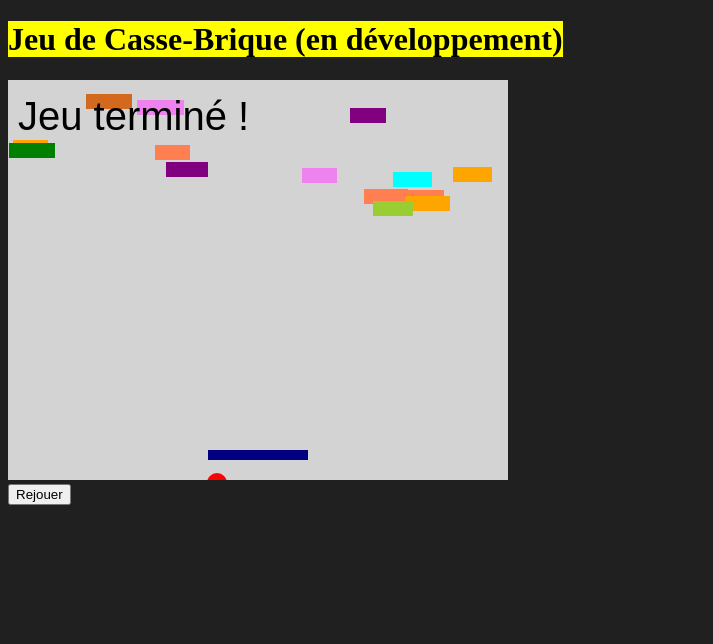
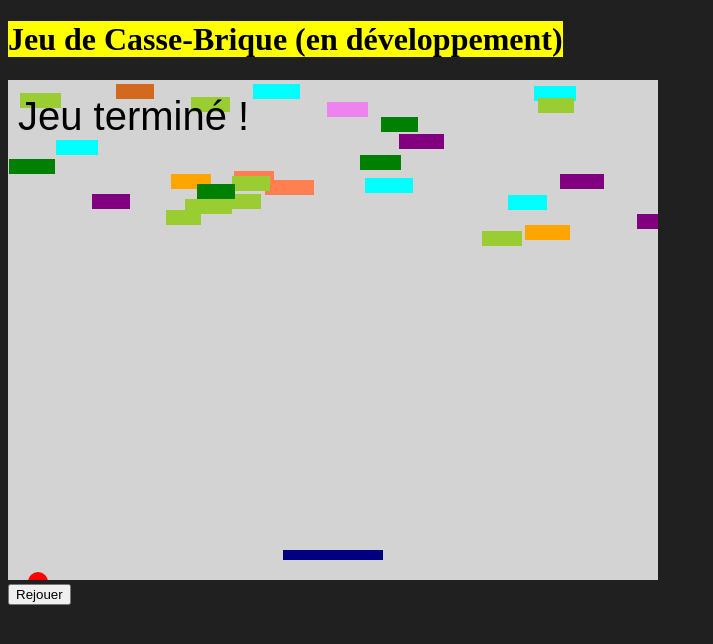
Before and after one commit to eloidrai/jeu, a plain HTML site: page index.html in a window 1280 px wide. Both pictures are taken after a click on the button "Rejouer". Shown: the whole page, without its empty margins (0-713 px from the left). Drawn offline with Linux system fonts and the light colour scheme.

Commit message:
Améliorations diverses

```diff
--- a/index.html
+++ b/index.html
@@ -7,7 +7,7 @@
     </head>
     <body>
         <h1><mark>Jeu de Casse-Brique (en développement)</mark></h1>
-        <canvas height=400 width=500>Le jeu...</canvas><br/>
+        <canvas height=500 width=650>Le jeu...</canvas><br/>
         <button id="rejouer">Rejouer</button>
         <script src="script.js"></script>
     </body>
--- a/script.js
+++ b/script.js
@@ -3,7 +3,7 @@ class Balle {
         this.canvas = canvas, this.ctx = canvas.getContext('2d');
         this.rayon = rayon;
         this.vX = 3, this.vY = 3;                                   // Vecteur directeur (dans le repère du canvas)
-        this.x = Math.floor(Math.random()*canvas.width-2*this.rayon)+this.rayon, this.y = rayon;      // Coordonées de départ
+        this.x = Math.floor(Math.random()*(canvas.width-2*this.rayon))+this.rayon, this.y = rayon;      // Coordonées de départ
         this.planche = planche;
     }
 
@@ -81,8 +81,9 @@ class Jeu {
         this.canvas = document.querySelector("canvas");
         this.p = new Planche(this.canvas, 30, 100, 10);
         this.b = new Balle(this.canvas, 10, this.p);
+        this.pause = false;
         //this.briques = [new Brique(this.canvas, 50, 50, 50, 50), new Brique(this.canvas, 250, 100, 60, 20), new Brique(this.canvas, 200, 100, 30, 25), new Brique(this.canvas, 160, 150, 30, 25), new Brique(this.canvas, 180, 145, 34, 22),new Brique(this.canvas, 300, 40, 42, 17), new Brique(this.canvas, 350, 40, 42, 23)];
-        this.briques = Array(20).fill(null).map(e=>{
+        this.briques = Array(35).fill(null).map(e=>{
             const x = Math.floor(Math.random()*this.canvas.width), y = Math.floor(Math.random()*this.canvas.height/3);
             const L = Math.floor(Math.random()*15)+35
             return new Brique(this.canvas, x, y, L, 15);
@@ -98,6 +99,14 @@ class Jeu {
                 case "ArrowRight":
                     this.p.dep = +4;
                     break;
+                case " ":
+                    if (this.pause){
+                        this.animation(this.inter);
+                    } else {
+                        this.stop()
+                    }
+                    this.pause = !(this.pause);
+                    break;
             }
         }
         document.onkeyup = (e)=> this.p.dep = 0;
@@ -105,6 +114,7 @@ class Jeu {
     }
 
     animation(intervale){
+        this.inter = intervale;
         this.intervaleId = window.setInterval((t)=>{
             this.canvas.getContext('2d').clearRect(0,0,this.canvas.width, this.canvas.height)
             this.b.avancer();
@@ -121,17 +131,26 @@ class Jeu {
                 ctx.font = "40px Arial";
                 ctx.fillStyle = "black"
                 ctx.fillText("Jeu terminé !", 10, 50);
-                window.clearInterval(this.intervaleId);
+                this.stop();
             }
         },intervale);
     }
+
+    stop (){
+        window.clearInterval(this.intervaleId);
+    }
 }
 
-
-
+let jeu;
 
 window.onload = ()=>{
-    (new Jeu()).animation(10);
+    jeu = new Jeu();
+    jeu.animation(10);
 };
 
-document.querySelector("#rejouer").onclick = e=>(new Jeu()).animation(10)
+document.querySelector("#rejouer").onclick = e=>{
+    document.querySelector("#rejouer").blur();
+    jeu.stop();
+    jeu = new Jeu();
+    jeu.animation(10);
+}
```
